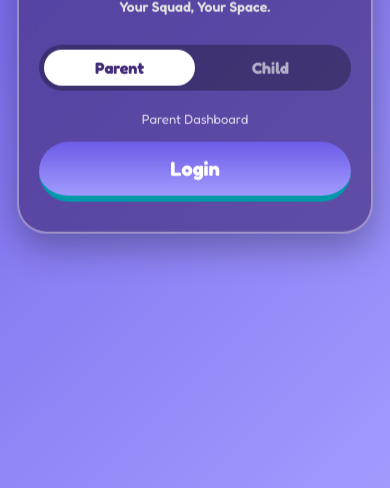
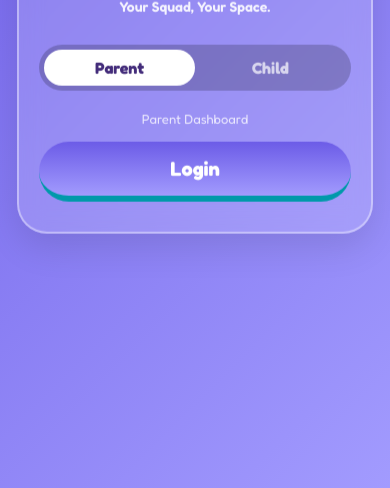
Before and after one commit to ManieMyner/TUTUM-App, a website: page index.html in a window 390 px wide. Shown: the part 356-844 px from the top of the page. Drawn offline with nearby package versions, Linux system fonts and the light colour scheme; no server answers.

Commit message:
Update index.html

```diff
--- a/index.html
+++ b/index.html
@@ -19,79 +19,82 @@
             --text-light: #636E72;
         }
 
-        /* BODY: Now allows scrolling on desktop */
+        /* BODY: Center the app, handle background */
         body {
             margin: 0; font-family: 'Fredoka', sans-serif;
             background: linear-gradient(135deg, #a18cd1 0%, #fbc2eb 100%);
             display: flex; justify-content: center; align-items: center;
-            min-height: 100vh;
-            padding: 20px; /* Breathing room on desktop */
-            box-sizing: border-box;
-            overflow-y: auto; /* ENABLE SCROLLING */
+            height: 100vh; /* Fill the screen */
+            overflow: hidden; /* Stop browser scroll bars */
         }
 
-        /* MOBILE FRAME: Fixed height on desktop */
+        /* MOBILE FRAME: Responsive Height Fix */
         .mobile-frame {
-            width: 100%; max-width: 414px;
-            height: 850px; /* Fixed height so it fits content */
+            width: 100%;
+            max-width: 414px;
+            /* THE FIX: Use 85% of Viewport Height instead of fixed pixels */
+            height: 85vh;
+            max-height: 850px;
+            min-height: 600px;
+
             position: relative;
             display: flex; flex-direction: column; overflow: hidden;
-            box-shadow: 0 20px 60px rgba(0,0,0,0.5);
-            border-radius: 40px; /* Phone corners */
-            border: 8px solid rgba(255,255,255,0.3); /* Glass Bezel */
+            box-shadow: 0 20px 60px rgba(0,0,0,0.4);
+            border-radius: 35px;
+            border: 6px solid rgba(255,255,255,0.3);
             background: #F4F7FE;
         }
 
-        /* MEDIA QUERY: If on a REAL PHONE, revert to full screen */
+        /* ON REAL PHONES: Go Full Screen */
         @media (max-width: 500px) {
-            body { padding: 0; align-items: flex-start; height: 100vh; overflow: hidden; }
-            .mobile-frame { height: 100%; border-radius: 0; border: none; }
+            body { align-items: flex-start; }
+            .mobile-frame { width: 100%; height: 100vh; border: none; border-radius: 0; max-height: none; }
         }
 
         /* LOGIN SCREEN */
         #screen-login {
+            /* REPLACED WITH GRADIENT FOR RELIABILITY */
             background: linear-gradient(135deg, #6C5CE7 0%, #a29bfe 100%);
-            background-size: cover; background-position: center bottom;
             justify-content: center; align-items: center;
         }
         .glass-panel {
-            background: rgba(67, 44, 122, 0.65); backdrop-filter: blur(12px); -webkit-backdrop-filter: blur(12px);
+            background: rgba(255, 255, 255, 0.15); backdrop-filter: blur(12px); -webkit-backdrop-filter: blur(12px);
             border: 2px solid var(--glass-border); border-radius: 30px; padding: 30px 20px; width: 80%; text-align: center;
-            box-shadow: 0 15px 35px rgba(0,0,0,0.3); animation: float 6s ease-in-out infinite;
+            box-shadow: 0 15px 35px rgba(0,0,0,0.1); animation: float 6s ease-in-out infinite;
         }
         @keyframes float { 0% { transform: translateY(0px); } 50% { transform: translateY(-10px); } 100% { transform: translateY(0px); } }
 
-        h1.logo-text { font-size: 48px; color: white; text-shadow: 3px 3px 0px #6C5CE7; margin: 0 0 10px 0; -webkit-text-stroke: 2px white; }
+        h1.logo-text { font-size: 48px; color: white; text-shadow: 0 4px 10px rgba(0,0,0,0.2); margin: 0 0 10px 0; }
         .slot-input { background: rgba(255,255,255,0.9); border: none; border-radius: 50px; padding: 15px 20px; width: 100%; box-sizing: border-box; margin-bottom: 15px; font-family: 'Fredoka'; font-size: 16px; font-weight: 600; outline: none; }
         .btn-3d { background: linear-gradient(to bottom, #4FACFE 0%, #00F2FE 100%); border: none; border-bottom: 6px solid #0099AA; border-radius: 50px; padding: 15px; width: 100%; color: white; font-family: 'Fredoka'; font-size: 20px; font-weight: 700; cursor: pointer; transition: all 0.1s; }
         .btn-3d:active { transform: translateY(4px); border-bottom: 2px solid #0099AA; }
 
-        .role-pill { background: rgba(0,0,0,0.3); border-radius: 50px; display: flex; padding: 5px; margin-bottom: 20px; }
-        .role-opt { flex: 1; padding: 8px; border-radius: 40px; color: rgba(255,255,255,0.6); cursor: pointer; font-weight: 700; }
+        .role-pill { background: rgba(0,0,0,0.2); border-radius: 50px; display: flex; padding: 5px; margin-bottom: 20px; }
+        .role-opt { flex: 1; padding: 8px; border-radius: 40px; color: rgba(255,255,255,0.7); cursor: pointer; font-weight: 700; }
         .role-opt.active { background: white; color: var(--deep-purple); }
 
         /* APP SCREENS */
         .screen { flex: 1; display: flex; flex-direction: column; background: #F4F7FE; overflow-y: auto; }
         .hidden { display: none !important; }
 
-        .top-bar { padding: 20px; display: flex; justify-content: space-between; align-items: center; background: white; border-radius: 0 0 30px 30px; box-shadow: 0 5px 20px rgba(0,0,0,0.03); z-index: 10; }
-        .page-title { font-size: 22px; color: var(--deep-purple); font-weight: 700; }
-        .icon-btn { font-size: 20px; color: #4FACFE; background: #E6F0FF; width: 40px; height: 40px; border-radius: 12px; display: flex; align-items: center; justify-content: center; border: none; cursor: pointer; }
+        .top-bar { padding: 15px 20px; display: flex; justify-content: space-between; align-items: center; background: white; border-radius: 0 0 30px 30px; box-shadow: 0 5px 20px rgba(0,0,0,0.03); z-index: 10; }
+        .page-title { font-size: 20px; color: var(--deep-purple); font-weight: 700; }
+        .icon-btn { font-size: 18px; color: #4FACFE; background: #E6F0FF; width: 36px; height: 36px; border-radius: 12px; display: flex; align-items: center; justify-content: center; border: none; cursor: pointer; }
 
-        .content-area { padding: 20px; }
+        .content-area { padding: 20px; padding-bottom: 80px; /* Space for scroll */ }
         .bubble-card { background: white; padding: 15px; border-radius: 20px; margin-bottom: 15px; display: flex; align-items: center; box-shadow: 0 4px 0 #E0E6F0; cursor: pointer; transition: 0.1s; border: 1px solid #F0F4F8; }
         .bubble-card:active { transform: translateY(2px); box-shadow: 0 2px 0 #E0E6F0; }
 
-        .b-avatar { width: 50px; height: 50px; background: #FFD166; border-radius: 18px; display: flex; align-items: center; justify-content: center; font-size: 24px; color: white; margin-right: 15px; }
+        .b-avatar { width: 45px; height: 45px; background: #FFD166; border-radius: 16px; display: flex; align-items: center; justify-content: center; font-size: 22px; color: white; margin-right: 15px; }
         .b-info { flex: 1; }
         .b-name { font-weight: 700; color: var(--deep-purple); font-size: 16px; }
         .b-status { font-size: 13px; color: #888; font-weight: 600; }
 
-        .sos-btn { position: absolute; bottom: 30px; right: 20px; width: 70px; height: 70px; background: #FF4757; border-bottom: 5px solid #C41E3A; border-radius: 25px; display: flex; align-items: center; justify-content: center; color: white; font-weight: 900; font-size: 18px; box-shadow: 0 10px 20px rgba(255, 71, 87, 0.3); z-index: 50; cursor: pointer; }
+        .sos-btn { position: absolute; bottom: 25px; right: 20px; width: 65px; height: 65px; background: #FF4757; border-bottom: 5px solid #C41E3A; border-radius: 22px; display: flex; align-items: center; justify-content: center; color: white; font-weight: 900; font-size: 16px; box-shadow: 0 10px 20px rgba(255, 71, 87, 0.3); z-index: 50; cursor: pointer; }
         .sos-btn:active { transform: translateY(4px); border-bottom: 2px solid #C41E3A; }
 
         .chat-feed { flex: 1; padding: 20px; overflow-y: scroll; display: flex; flex-direction: column; gap: 15px; }
-        .msg-bubble { max-width: 75%; padding: 15px; border-radius: 20px; font-weight: 600; font-size: 15px; line-height: 1.4; box-shadow: 0 2px 5px rgba(0,0,0,0.05); }
+        .msg-bubble { max-width: 75%; padding: 12px 16px; border-radius: 20px; font-weight: 600; font-size: 15px; line-height: 1.4; box-shadow: 0 2px 5px rgba(0,0,0,0.05); }
         .msg.me { background: #4FACFE; color: white; align-self: flex-end; border-bottom-right-radius: 4px; }
         .msg.them { background: white; color: var(--text-dark); align-self: flex-start; border-bottom-left-radius: 4px; }
     </style>
@@ -103,7 +106,7 @@
     <div id="screen-login" class="screen">
         <div class="glass-panel">
             <h1 class="logo-text">Tutum</h1>
-            <p style="color:#E0E0E0; font-size:14px; margin-bottom:30px; font-weight:600;">Your Squad, Your Space.</p>
+            <p style="color:#FFF; font-size:14px; margin-bottom:30px; font-weight:600; opacity:0.9;">Your Squad, Your Space.</p>
 
             <div class="role-pill">
                 <div id="role-parent" class="role-opt active" onclick="app.setRole('parent')">Parent</div>
@@ -144,7 +147,7 @@
         </div>
         <div class="content-area">
             <h4 style="margin: 0 0 10px 5px; color:#a4b0be; text-transform:uppercase; font-size:12px;">Controls</h4>
-            <div class="bubble-card" onclick="alert('Curfew Settings coming soon in this theme!')">
+            <div class="bubble-card" onclick="alert('Curfew Settings coming soon!')">
                 <div class="b-avatar" style="background:#fdcb6e;"><i class="fas fa-moon"></i></div>
                 <div class="b-info">
                     <div class="b-name">Curfew</div>
@@ -160,7 +163,6 @@
                 </div>
                 <i class="fas fa-chevron-right chevron"></i>
             </div>
-
             <h4 style="margin: 20px 0 10px 5px; color:#a4b0be; text-transform:uppercase; font-size:12px;">Activity</h4>
             <div id="activity-log"></div>
         </div>
@@ -312,7 +314,6 @@
             feed.innerHTML = '';
 
             chatHistory.forEach(msg => {
-                // Filter logic: Show if it involves both of us
                 if ((msg.sender === currentUser && msg.recipient === currentChat) ||
                     (msg.sender === currentChat && msg.recipient === currentUser)) {
                     app.renderMsg(msg);
@@ -356,7 +357,6 @@
         }
     };
 
-    // SOCKETS
     socket.on('update children list', (data) => {
         children = data;
         const list = document.getElementById('children-list');
@@ -365,7 +365,6 @@
             const div = document.createElement('div');
             div.className = 'bubble-card';
             div.onclick = () => app.openChildDetail(c.id);
-
             const isSOS = c.status && c.status.includes("SOS");
             div.innerHTML = `
                 <div class="b-avatar" style="${isSOS ? 'background:#FF4757' : 'background:#a29bfe'}">
```
